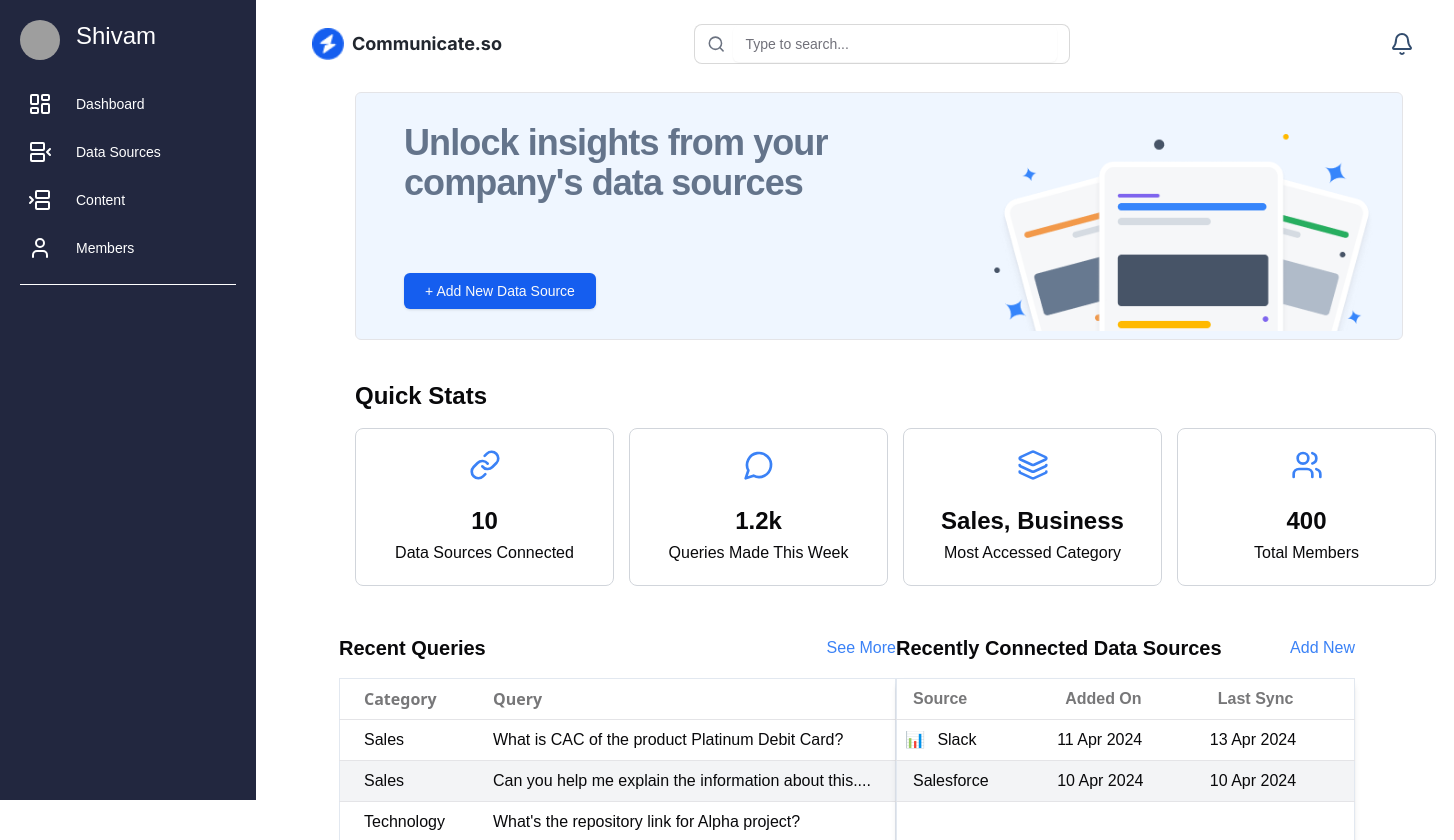
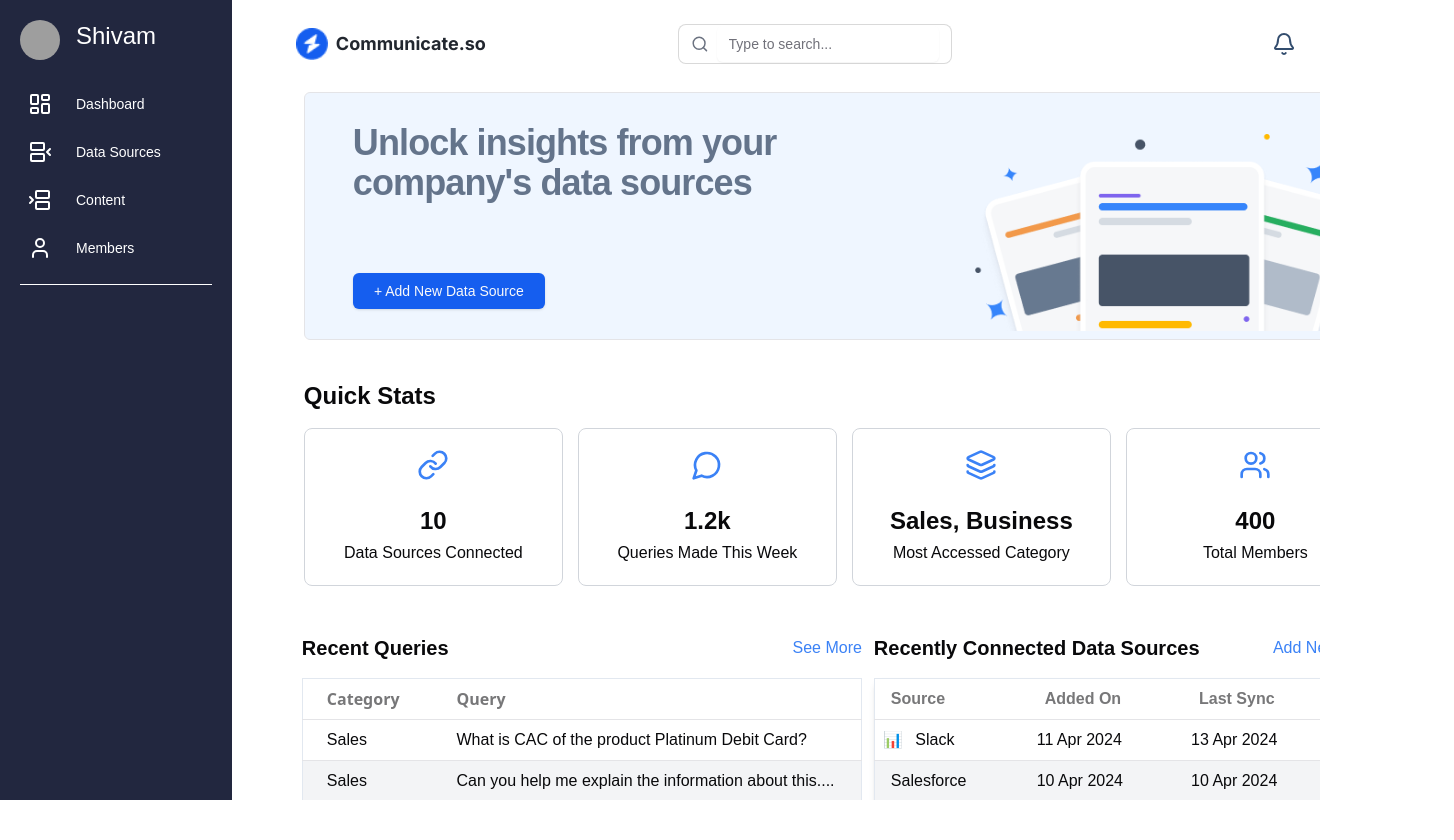
Before and after one commit to souravscript/Communicate-So-client, a Next.js app: page /dashboard in a window 1280 px wide. Shown: the top 840 px of the page, 1454 px wide, since content can reach past the window. After the commit the page ends 800 px from the top, so only its background shows below. Built offline with nearby package versions, Linux system fonts and the light colour scheme; grey boxes are pictures that could not be loaded.

Commit message:
UI fixes

```diff
--- a/src/app/(pages)/content/page.tsx
+++ b/src/app/(pages)/content/page.tsx
@@ -50,7 +50,7 @@ const dummyStats: Stat[] = [
 
   export default function Home() {
     return (
-      <div className="flex h-full w-full relative left-[-0.7rem]">
+      <div className="flex h-full w-full relative">
         <div className="flex flex-col p-4 gap-8 w-full md:w-[50rem] max-w-5xl">
           <div className="w-full">
             <StatSection stats={dummyStats} statTitle="Content" />
--- a/src/app/(pages)/dashboard/page.tsx
+++ b/src/app/(pages)/dashboard/page.tsx
@@ -119,10 +119,10 @@ const dummyStats: Stat[] = [
 export default function Home() {
   return (
     <div className="flex">
-      <div className="flex flex-col p-4 gap-2 w-[1080px]">
+      <div className="flex flex-col p-4 gap-2 w-[1180px]">
         <DataSourceUnlockInsights/>
         <div className="mb-6"><StatSection stats={dummyStats} statTitle="Quick Stats" /></div>
-        <div className="flex gap-0 relative left-[-1.5rem]">
+        <div className="flex gap-0 relative left-[-1rem]">
             <RecentQueriesTable />
             <ConnectedDataSources/>
         </div>
--- a/src/app/auth/onboarding/page.tsx
+++ b/src/app/auth/onboarding/page.tsx
@@ -79,7 +79,7 @@ const Auth = () => {
 
   return (
     <>
-      <div className="flex justify-center items-center w-[373px] relative left-[-12rem] top-[10rem]">
+      <div className="flex justify-center items-center w-[600px] relative top-[10rem]">
         <div className="auth w-full max-w-sm">
           <div className="flex justify-center my-5 items-center gap-2 pl-2">
             <Image src={logo} alt="logo" className="h-8 w-8" />
--- a/src/app/auth/signin/page.tsx
+++ b/src/app/auth/signin/page.tsx
@@ -13,7 +13,7 @@ export default function Auth(){
         <>
 
 
-    <div className="flex justify-center items-center  w-[373px] relative left-[-12rem] top-[10rem]">
+    <div className="flex justify-center items-center w-[600px] relative top-[10rem]">
       <div className="auth w-full max-w-sm">
       <div className="flex justify-center my-5 items-center gap-2 pl-2">
         <Image src={logo} alt="logo" className="h-8 w-8" />
--- a/src/app/auth/signup/page.tsx
+++ b/src/app/auth/signup/page.tsx
@@ -13,7 +13,7 @@ export default function Auth(){
         <>
 
 
-    <div className="flex justify-center items-center w-[373px] relative left-[-18rem] top-[8rem]">
+    <div className="flex justify-center items-center w-[600px] relative top-[8rem]">
       <div className="auth w-full max-w-sm">
       <div className="flex justify-center my-5 items-center gap-2 pl-2">
         <Image src={logo} alt="logo" className="h-8 w-8" />
--- a/src/app/layout.tsx
+++ b/src/app/layout.tsx
@@ -24,11 +24,11 @@ export default function RootLayout({
   return (
     <html lang="en">
       <body className={`${inter.variable} antialiased`}>
-        <div className="h-screen w-full">
+        <div className="h-screen flex w-full">
           <Sidebar isOpen={true} />
-          <main className="relative left-[19rem] max-w-[1150px] overflow-hidden">
+          <main className="relative left-10 max-w-[1280px] overflow-scroll">
             <Navbar />
-            <div className="flex justify-center items-center">{children}</div>
+            <div className="relative left-4">{children}</div>
           </main>
         </div>
       </body>
--- a/src/app/page.tsx
+++ b/src/app/page.tsx
@@ -115,7 +115,7 @@ export default function Home() {
       <div className="flex flex-col p-4 gap-2 w-[1180px]">
         <DataSourceUnlockInsights/>
         <div className="mb-6"><StatSection stats={dummyStats} statTitle="Quick Stats" /></div>
-        <div className="flex gap-6 relative left-[-1.8rem]">
+        <div className="flex gap-6 relative left-[-1.5rem]">
             <RecentQueriesTable />
             <ConnectedDataSources/>
         </div>
--- a/src/common/components/Navbar/index.tsx
+++ b/src/common/components/Navbar/index.tsx
@@ -8,7 +8,7 @@ import { usePathname } from "next/navigation";
 const Navbar = () => {
   const pathName=usePathname()
   return pathName.startsWith('/auth/') ? null : (
-    <div className="bg-card py-3 relative left-[-1rem] flex w-full items-center justify-between gap-[12rem] rounded-2xl mt-3">
+    <div className="bg-card py-3 relative flex w-full items-center justify-between gap-[12rem] rounded-2xl mt-3">
       {/* Left Section - Logo */}
       <div className="flex items-center gap-2 pl-6">
         <Image src={logo} alt="logo" className="h-8 w-8" />
--- a/src/common/components/Sidebar/index.tsx
+++ b/src/common/components/Sidebar/index.tsx
@@ -143,7 +143,7 @@ const Sidebar = ({ isOpen }: { isOpen: boolean }) => {
   const pathName = usePathname();
   return pathName.startsWith("/auth/") ? null : (
     <div
-      className={`fixed inset-y-0 left-0 min-h-screen w-64 bg-[#22273F] text-white p-5 transition-transform duration-300 ease-in-out
+      className={` inset-y-0 h-screen w-64 bg-[#22273F] text-white p-5 transition-transform duration-300 ease-in-out
         ${isOpen ? "translate-x-0" : "-translate-x-full"}
         md:translate-x-0 md:block hidden`}
     >
```
Also changed, not shown: src/lib/supabase.ts (added).
